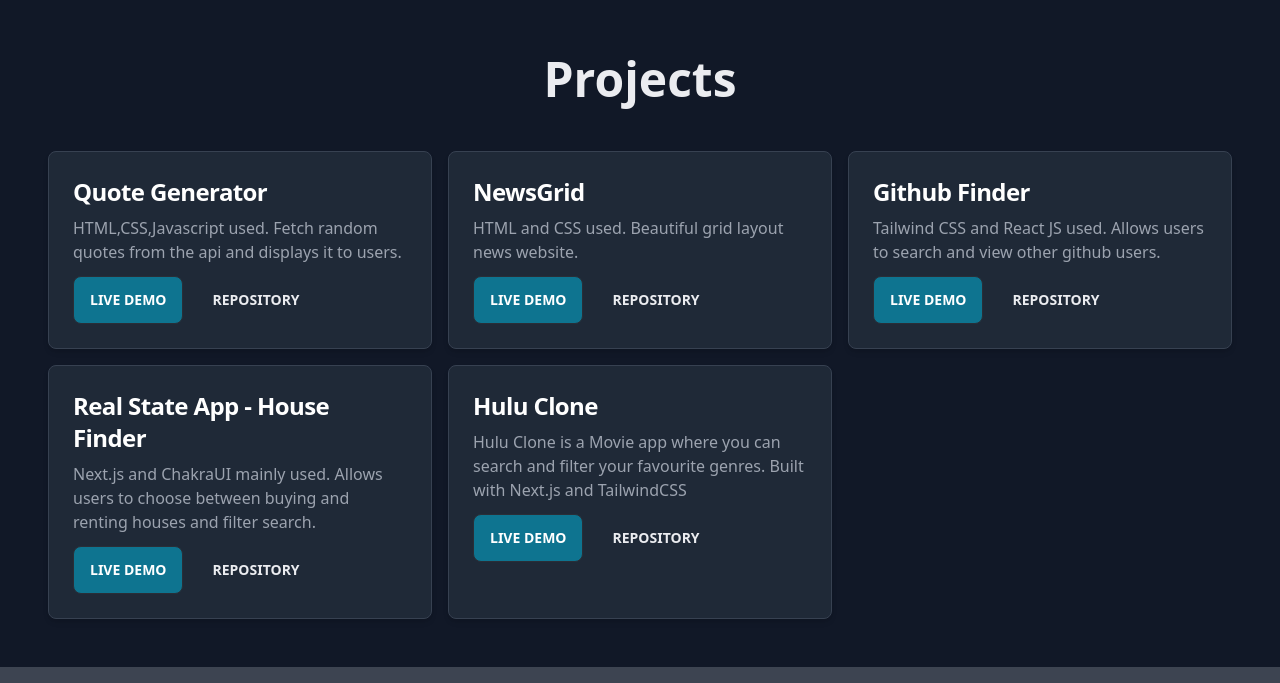
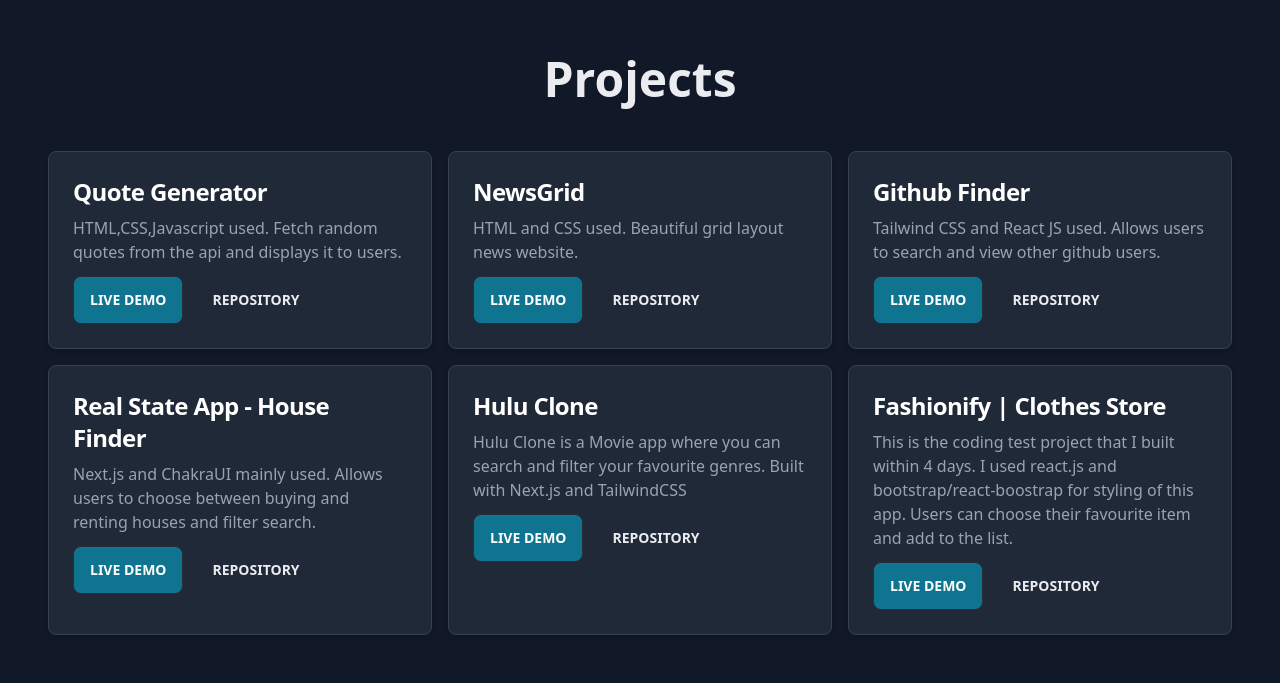
Before and after one commit to kgcthu-kev/my-portfolio, a React (Create React App) app: page / in a window 1280 px wide. Shown: the part 857-1540 px from the top of the page. Built offline with nearby package versions, Linux system fonts and the light colour scheme.

Commit message:
new project

```diff
--- a/src/components/Projects.jsx
+++ b/src/components/Projects.jsx
@@ -38,6 +38,12 @@
               link='https://yokeshin-app.vercel.app/'
               repo='https://github.com/kgcthu-kev/yokeshin-app'
             />
+            <Card
+              title='Fashionify | Clothes Store'
+              description='This is the coding test project that I built within 4 days. I used react.js and bootstrap/react-boostrap for styling of this app. Users can choose their favourite item and add to the list.'
+              link='hhttps://clothes-store-iota.vercel.app/'
+              repo='https://github.com/kgcthu-kev/clothes-store.git'
+            />
           </div>
         </div>
       </div>
```
